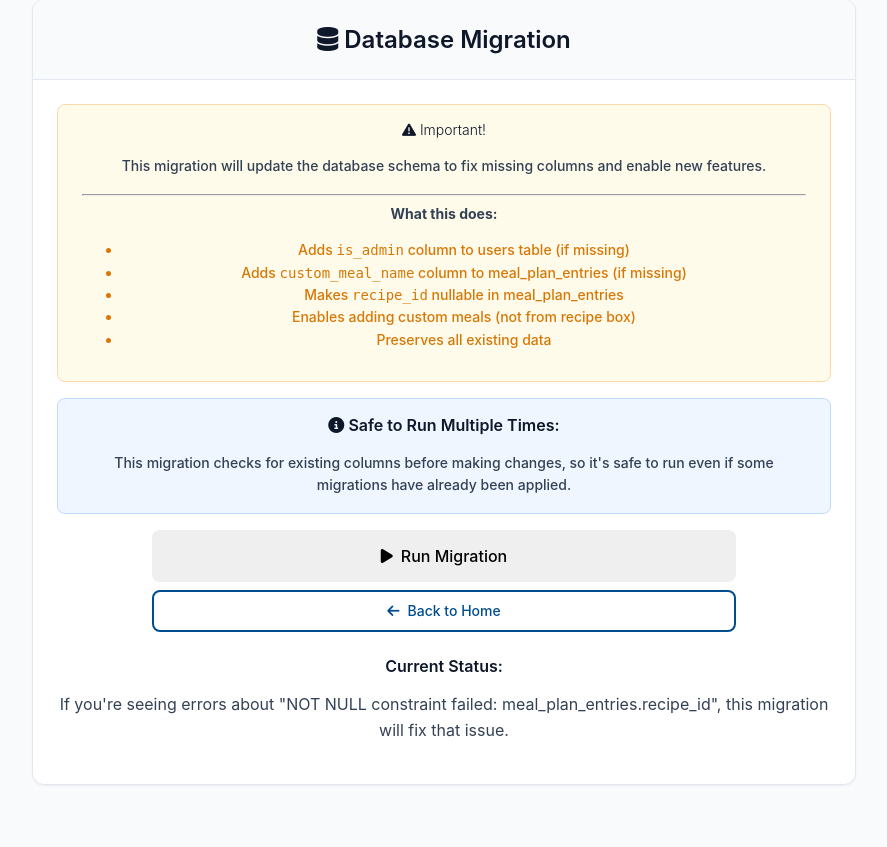
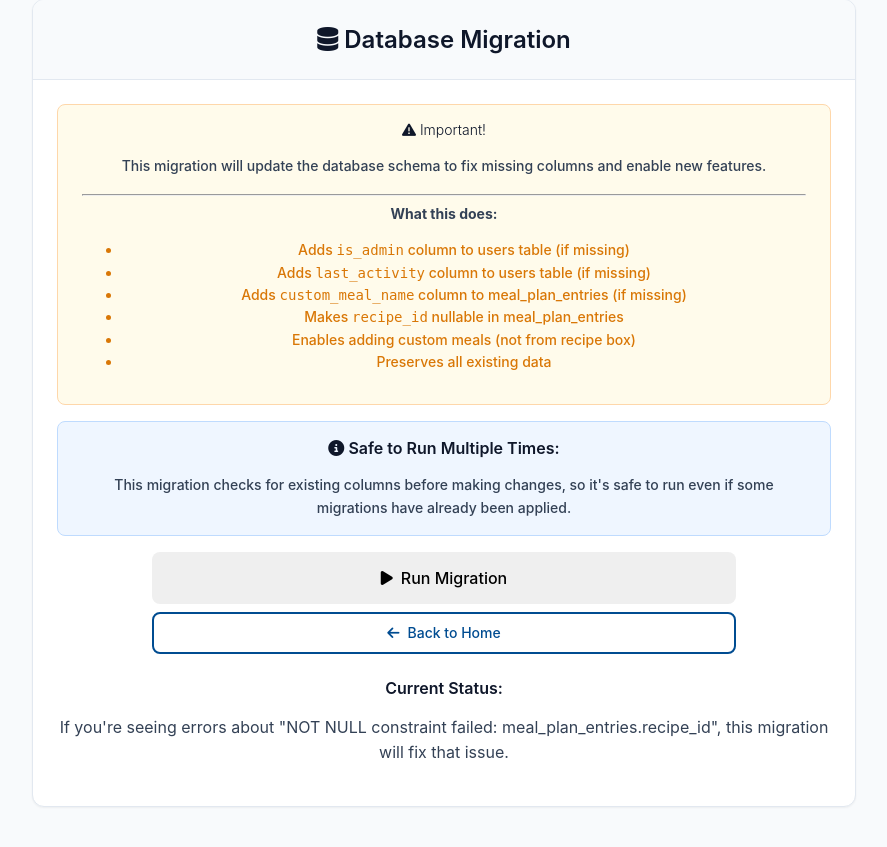
Before and after one commit to ElleWhiteDev/Auto-Cart, a Flask app: page /admin/migrate-database in a window 1280 px wide. Shown: the part 213-1060 px from the top of the page, without its empty margins (196-1083 px from the left). Before the commit the page ends 998 px from the top, so only its background shows below. Run offline with Flask 3, Linux system fonts and the light colour scheme.

Commit message:
FRY-XXX Add last_activity column migration to fix production schema

```diff
--- a/app.py
+++ b/app.py
@@ -1849,6 +1849,26 @@ def migrate_database():
             migration_results.append(f"❌ Failed to add is_admin: {str(e2)[:100]}")
             logger.error(f"Failed to add is_admin column: {e2}")
 
+    # Migration 1b: Add last_activity column to users table if it doesn't exist
+    try:
+        logger.info("Checking for last_activity column...")
+        db.session.execute(text("SELECT last_activity FROM users LIMIT 1"))
+        db.session.commit()
+        migration_results.append("✓ last_activity column already exists")
+    except Exception as e:
+        db.session.rollback()  # Rollback the failed transaction
+        logger.info(f"last_activity column check failed: {e}")
+        try:
+            logger.info("Adding last_activity column to users table...")
+            db.session.execute(text("ALTER TABLE users ADD COLUMN last_activity TIMESTAMP"))
+            db.session.commit()
+            migration_results.append("✓ Added last_activity column to users table")
+            logger.info("last_activity column added successfully")
+        except Exception as e2:
+            db.session.rollback()
+            migration_results.append(f"❌ Failed to add last_activity: {str(e2)[:100]}")
+            logger.error(f"Failed to add last_activity column: {e2}")
+
     # Migration 2: Add custom_meal_name column to meal_plan_entries if it doesn't exist
     try:
         logger.info("Checking for custom_meal_name column...")
--- a/templates/admin_migrate.html
+++ b/templates/admin_migrate.html
@@ -22,6 +22,7 @@
                         <p class="mb-0"><strong>What this does:</strong></p>
                         <ul>
                             <li>Adds <code>is_admin</code> column to users table (if missing)</li>
+                            <li>Adds <code>last_activity</code> column to users table (if missing)</li>
                             <li>Adds <code>custom_meal_name</code> column to meal_plan_entries (if missing)</li>
                             <li>Makes <code>recipe_id</code> nullable in meal_plan_entries</li>
                             <li>Enables adding custom meals (not from recipe box)</li>
```
